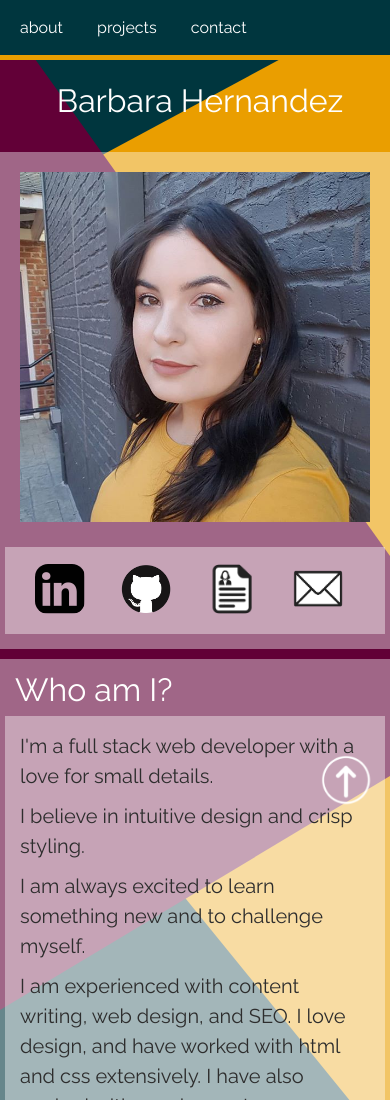
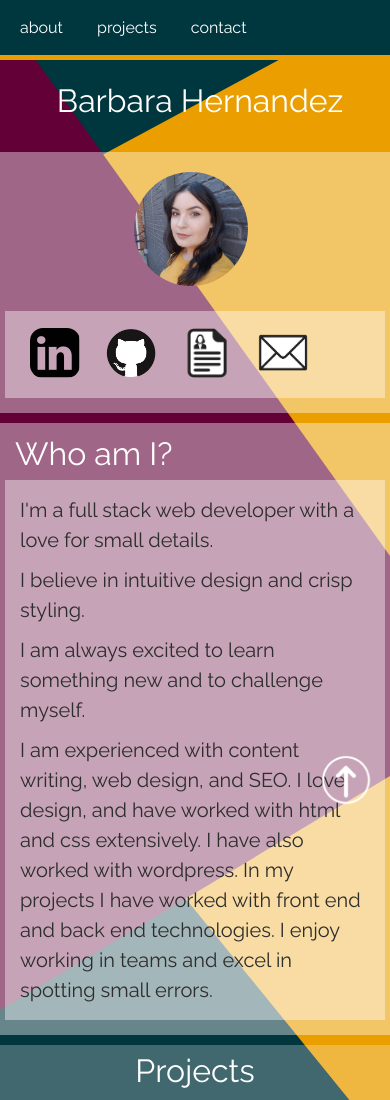
Before and after one commit to BarbaraHernandez/BarbaraHernandez.github.io, a plain HTML site: page index.html in a window 390 px wide. Shown: the top 1100 px of the page. Drawn offline with Linux system fonts and the light colour scheme.

Commit message:
reformat selfie for mobile

```diff
--- a/assets/css/style.css
+++ b/assets/css/style.css
@@ -228,10 +228,13 @@ button:hover{
         margin-left:0px;
     }
 
-    /* #headshot{
-        max-width: 300px;
-        max-height: 300px;
-    } */
+    #headshot{
+        max-width: 30%;
+        height:auto;
+        border-radius: 100px;
+        position: relative;
+        left: 30%;
+    }
 
     .content{
         width: 100%;
@@ -247,10 +250,10 @@ button:hover{
         margin-right:0px;
     }
 
-    /* .logo{
+    .logo{
         margin-left: 18px;
         margin-right: 0px;
-    } */
+    }
 
     .project{
         max-width:100%;
```
